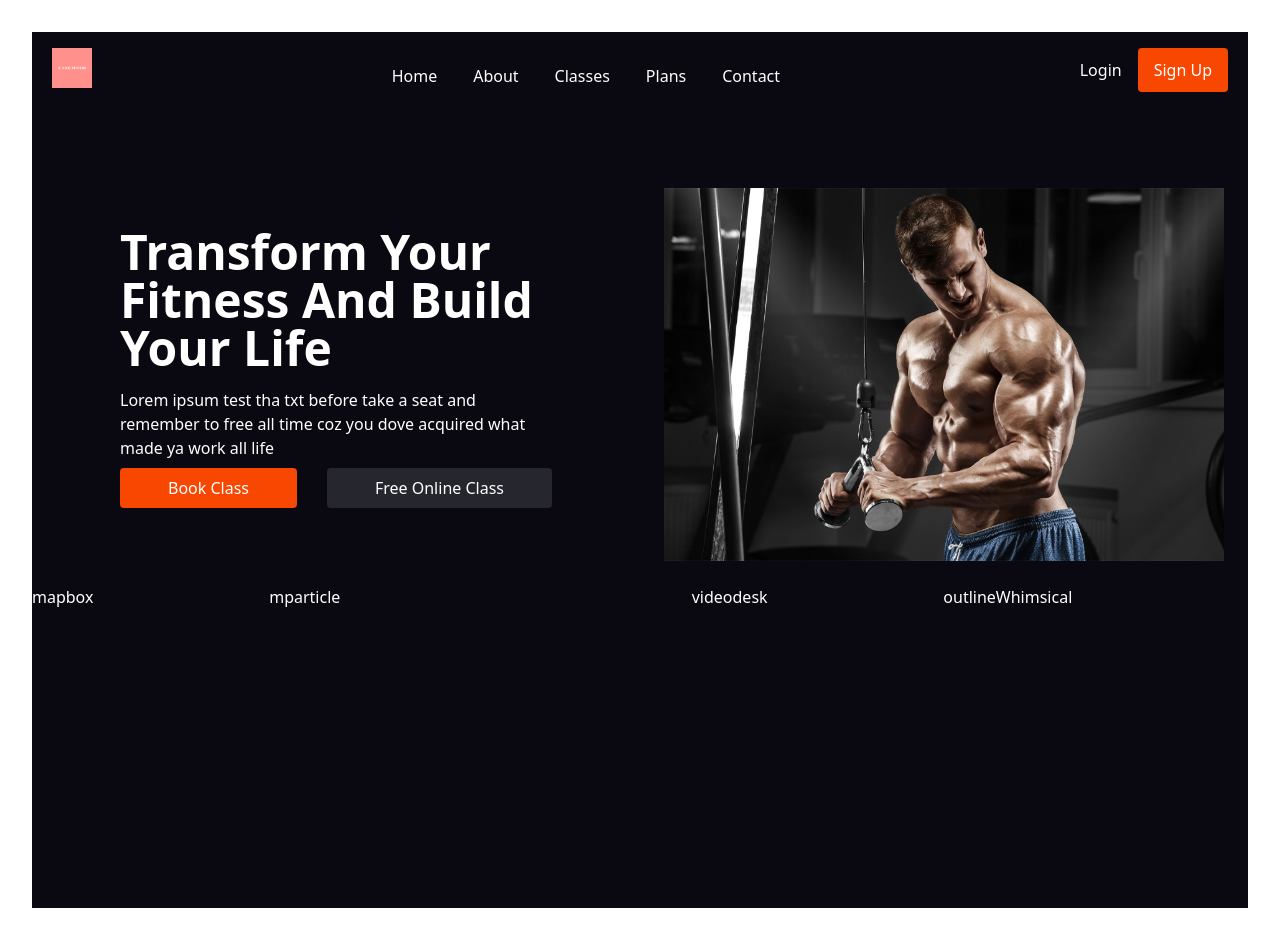
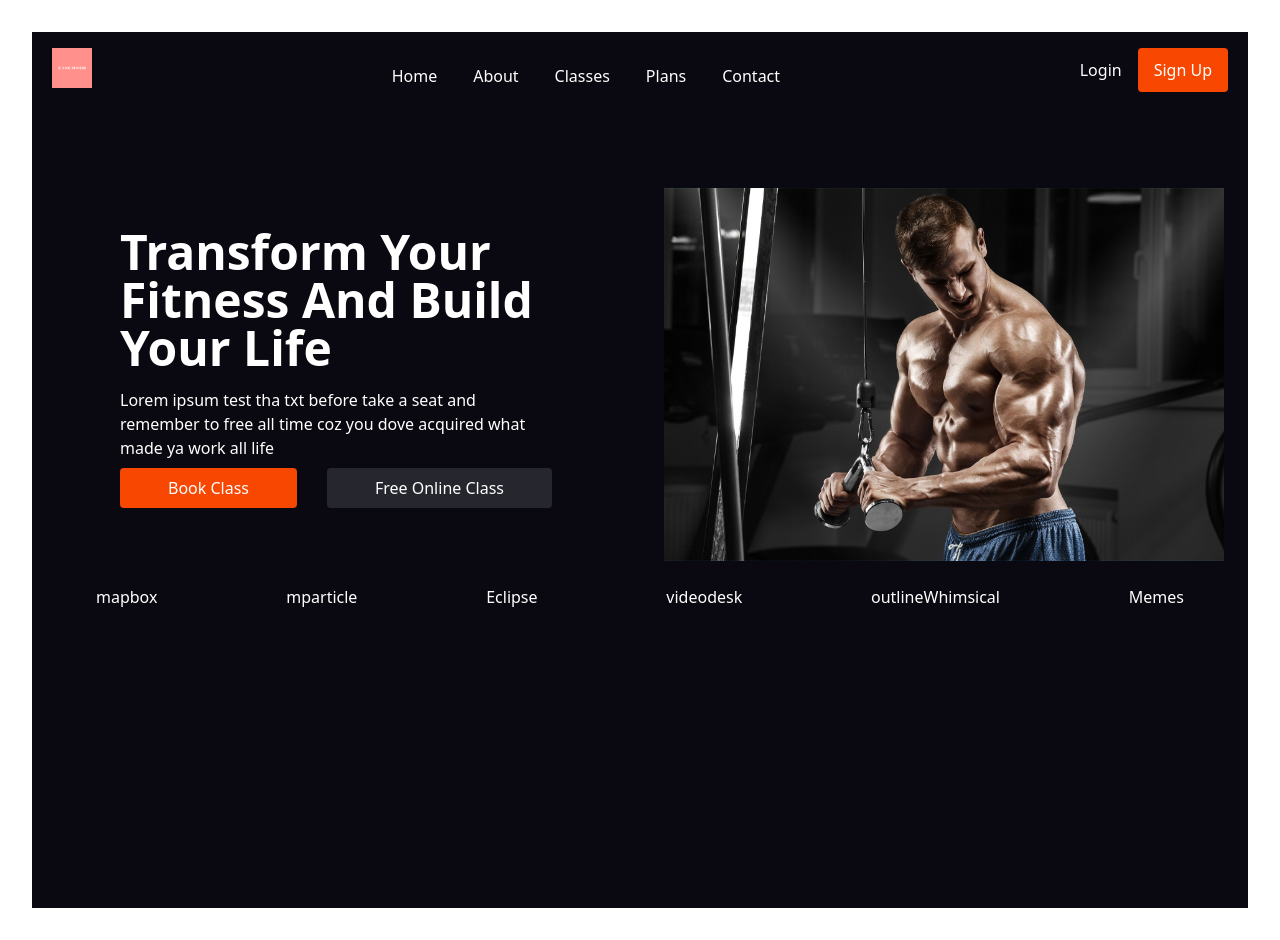
Before and after one commit to DC-21/GymWeb, a React (Vite) app: page / in a window 1280 px wide. Built offline with nearby package versions, Linux system fonts and the light colour scheme.

Commit message:
first commit

```diff
--- a/src/App.jsx
+++ b/src/App.jsx
@@ -63,7 +63,7 @@ export default function App() {
         </div>
       </div>
       <div>
-            <ul className="flex justify-between text-white pt-6">
+            <ul className="flex justify-between text-white pt-6 px-16">
               <li>
                 <a href=''>mapbox</a>
               </li>
@@ -71,7 +71,7 @@ export default function App() {
                 <a href=''>mparticle</a>
               </li>
               <li>
-                <a href=''></a>
+                <a href=''>Eclipse</a>
               </li>
               <li>
                 <a href=''>videodesk</a>
@@ -80,7 +80,7 @@ export default function App() {
                 <a href=''>outlineWhimsical</a>
               </li>
               <li>
-                <a href=''></a>
+                <a href=''>Memes</a>
               </li>
             </ul>
           </div>
```
